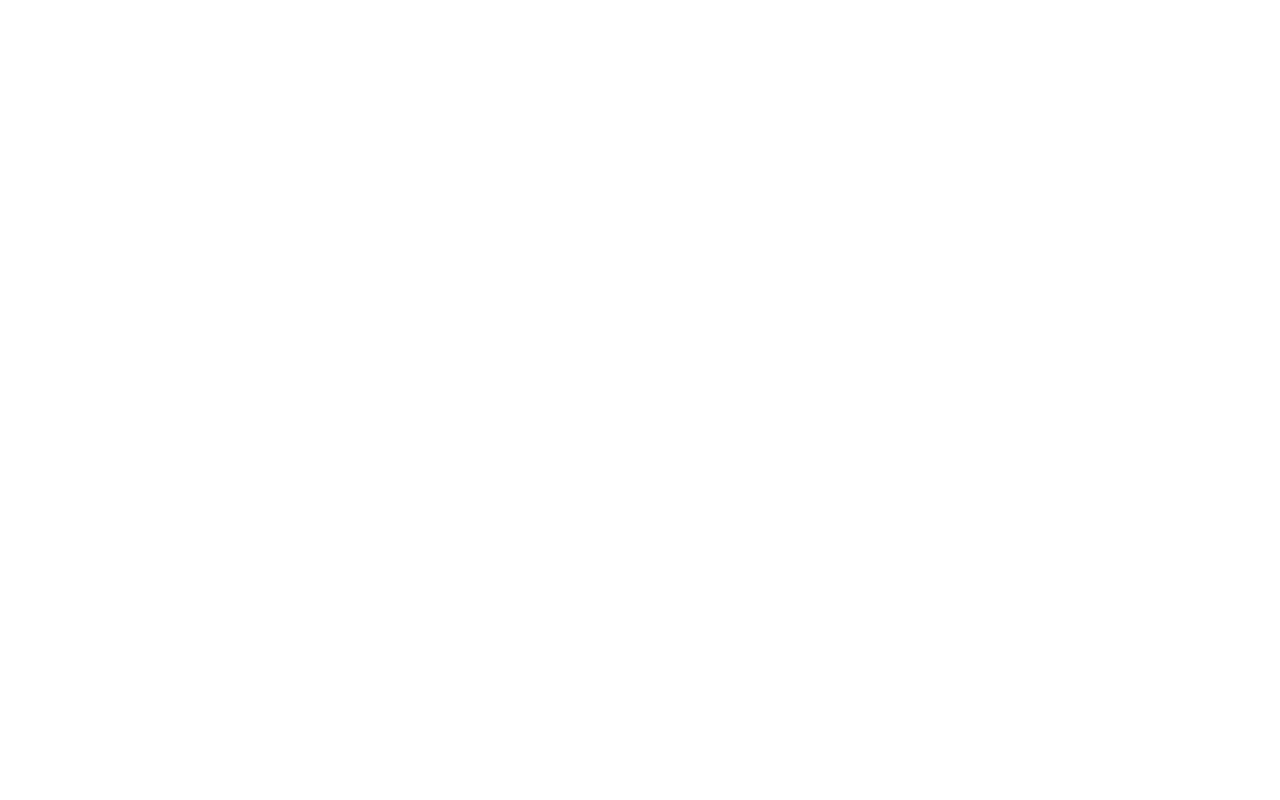
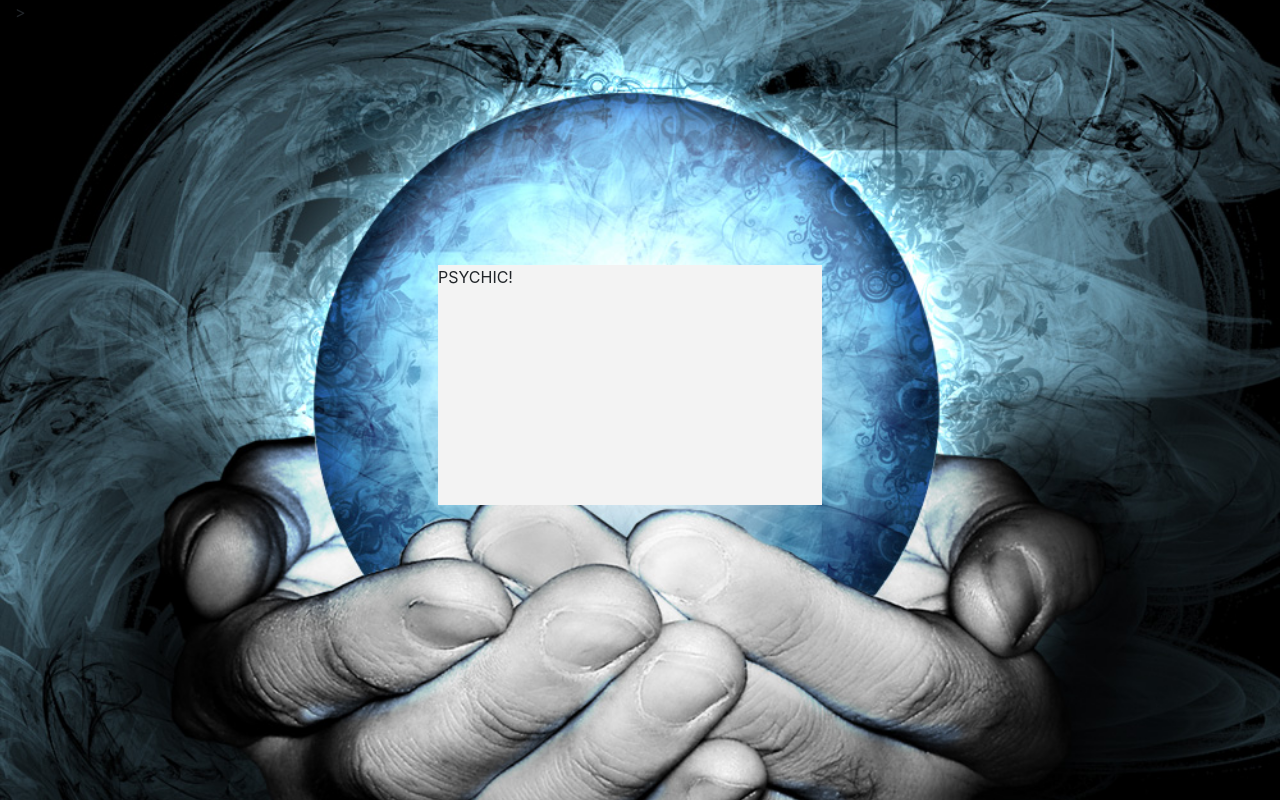
Before and after one commit to jlev2282/Psychic, a plain HTML site: page index.html in a window 1280 px wide. Drawn offline with nearby package versions, Linux system fonts and the light colour scheme.

Commit message:
added background and stage

```diff
--- a/assets/css/style.css
+++ b/assets/css/style.css
@@ -0,0 +1,30 @@
+body, html {
+    height: 100%;
+    margin: 0;
+}
+
+.bg {
+    /* The image used */
+    background-image: url("../images/p1.jpg");
+
+    /* Full height */
+    height: 100%;
+
+    /* Center and scale the image nicely */
+    background-position: center;
+    background-repeat: no-repeat;
+    background-size: cover;
+}
+
+.stage {
+    display: inline-block;
+    position: fixed;
+    top: 0;
+    bottom: 30;
+    left: 0;
+    right: 20;
+    width: 30vw;
+    height: 30vh;
+    margin: auto;
+    background-color: #f3f3f3;
+}
--- a/index.html
+++ b/index.html
@@ -8,7 +8,9 @@
     <link rel="stylesheet" href="assets/css/style.css">
 </head>
 <body>
-
+    <div class="container-fluid bg">
+        <div class="stage">PSYCHIC!</div>>
+    </div>
     <script src="https://code.jquery.com/jquery-3.3.1.slim.min.js" integrity="sha384-q8i/X+965DzO0rT7abK41JStQIAqVgRVzpbzo5smXKp4YfRvH+8abtTE1Pi6jizo" crossorigin="anonymous"></script>
     <script src="https://cdnjs.cloudflare.com/ajax/libs/popper.js/1.14.3/umd/popper.min.js" integrity="sha384-ZMP7rVo3mIykV+2+9J3UJ46jBk0WLaUAdn689aCwoqbBJiSnjAK/l8WvCWPIPm49" crossorigin="anonymous"></script>
     <script src="https://stackpath.bootstrapcdn.com/bootstrap/4.1.3/js/bootstrap.min.js" integrity="sha384-ChfqqxuZUCnJSK3+MXmPNIyE6ZbWh2IMqE241rYiqJxyMiZ6OW/JmZQ5stwEULTy" crossorigin="anonymous"></script>
```
